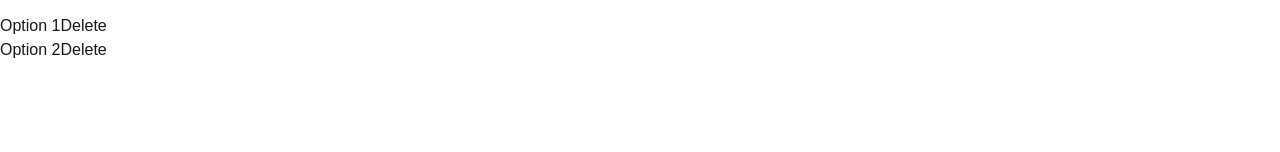
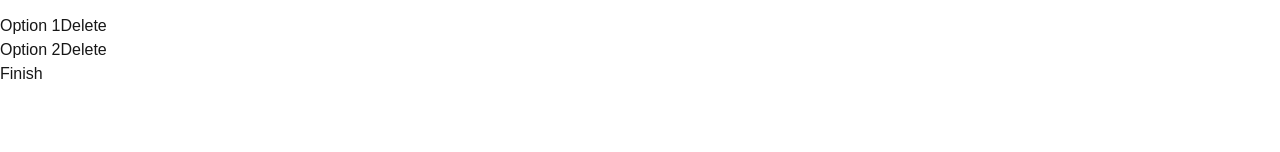
Before and after one commit to idelgado2/bookdigest, a Next.js app: page /notebook in a window 1280 px wide. Both pictures are taken after typing "Sample" into the empty fields and a click on the button "Start Organization". Shown: the part 130-282 px from the top of the page. Built offline with nearby package versions, Linux system fonts and the light colour scheme.

Commit message:
adding base review component

```diff
--- a/app/notebook/page.tsx
+++ b/app/notebook/page.tsx
@@ -2,11 +2,13 @@
 import { useState } from "react";
 import Form from "../ui/noteform";
 import WizardContainer from "../ui/wizard-ui/wizard-container";
+import Review from "../ui/review";
 
 export default function Page() {
   const [data, setData] = useState([]);
   const [themes, setThemes] = useState(["Option 1", "Option 2"]);
   const [newTheme, setNewTheme] = useState("");
+  const [finalizeQuotes, setFinializeQuotes] = useState(false);
 
   const saveQuotes = (formData: any) => {
     setData(
@@ -68,15 +70,21 @@ export default function Page() {
     );
   };
 
+  const handleFinializeQuotes = () => {
+    setFinializeQuotes(true);
+  };
+
   return (
     <main>
       <h3>Main Page</h3>
       {data.length === 0 && <Form saveQuotesToParent={saveQuotes} />}
-      {data.length !== 0 && (
+      {data.length !== 0 && !finalizeQuotes && (
         <WizardContainer
           quotes={data}
           themes={themes}
           newTheme={newTheme}
+          handleFinializeQuotes={handleFinializeQuotes}
+          finalizeQuotes={finalizeQuotes}
           handleSelctedTheme={handleSelctedTheme}
           handleNewThemeOption={handleNewThemeOption}
           handleAddTheme={handleAddTheme}
@@ -84,6 +92,7 @@ export default function Page() {
           handleThemeDelete={handleThemeDelete}
         />
       )}
+      {data.length !== 0 && finalizeQuotes && <Review quotes={data} />}
     </main>
   );
 }
--- /dev/null
+++ b/app/ui/review.tsx
@@ -0,0 +1,13 @@
+export default function Review({ quotes }: any) {
+  return (
+    <>
+      <p>TIME TO FINIALIZE QUOTES! FROM REVIEW COMPONENT!</p>
+      {quotes.map((quote: any) => (
+        <div key={quote.id} className="m-4">
+          <p>quote: {quote.value}</p>
+          <p>quote theme: {quote.theme}</p>
+        </div>
+      ))}
+    </>
+  );
+}
--- a/app/ui/wizard-ui/wizard-container.tsx
+++ b/app/ui/wizard-ui/wizard-container.tsx
@@ -5,6 +5,7 @@ export default function WizardContainer({
   quotes,
   themes,
   newTheme,
+  handleFinializeQuotes,
   handleSelctedTheme,
   handleNewThemeOption,
   handleAddTheme,
@@ -14,7 +15,7 @@ export default function WizardContainer({
   return (
     <>
       <p className="text-center p-2">this is the wizard</p>
-      <Wizard>
+      <Wizard handleFinializeQuotes={handleFinializeQuotes}>
         {quotes.map((item: any) => (
           <WizardSection
             key={item.id}
--- a/app/ui/wizard-ui/wizard.tsx
+++ b/app/ui/wizard-ui/wizard.tsx
@@ -1,6 +1,6 @@
 import React from "react";
 
-export default function Wizard({ children }: any) {
+export default function Wizard({ children, handleFinializeQuotes }: any) {
   const [activePageIndex, setActivePageIndex] = React.useState(0);
   const pages = React.Children.toArray(children);
   const currentPage = pages[activePageIndex];
@@ -15,22 +15,21 @@ export default function Wizard({ children }: any) {
 
   const ButtonPrev = () =>
     activePageIndex > 0 ? (
-      <button
-        type="button"
-        onClick={goPrevPage}
-        className="wizard__buttons-left"
-      >
+      <button type="button" onClick={goPrevPage}>
         back
       </button>
     ) : null;
   const ButtonNext = () =>
     activePageIndex < pages.length - 1 ? (
-      <button
-        type="button"
-        onClick={goNextPage}
-        className="wizard__buttons-right"
-      >
+      <button type="button" onClick={goNextPage}>
         Next
+      </button>
+    ) : null;
+
+  const ButtonFinish = () =>
+    activePageIndex === pages.length - 1 ? (
+      <button type="button" onClick={handleFinializeQuotes}>
+        Finish
       </button>
     ) : null;
 
@@ -40,6 +39,7 @@ export default function Wizard({ children }: any) {
       <div className="wizard__buttons">
         <ButtonPrev />
         <ButtonNext />
+        <ButtonFinish />
       </div>
     </div>
   );
```
